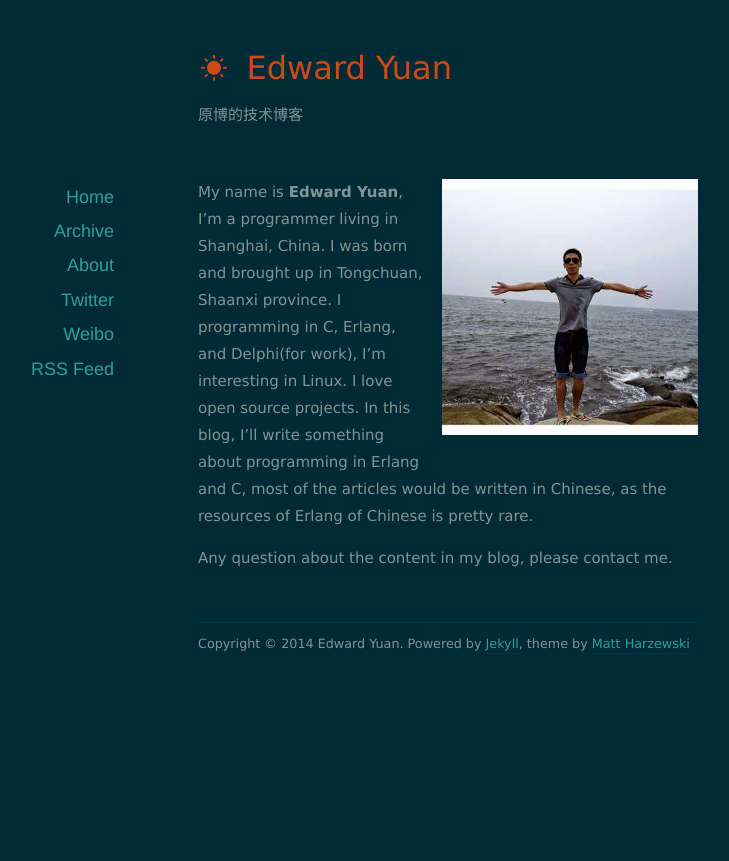
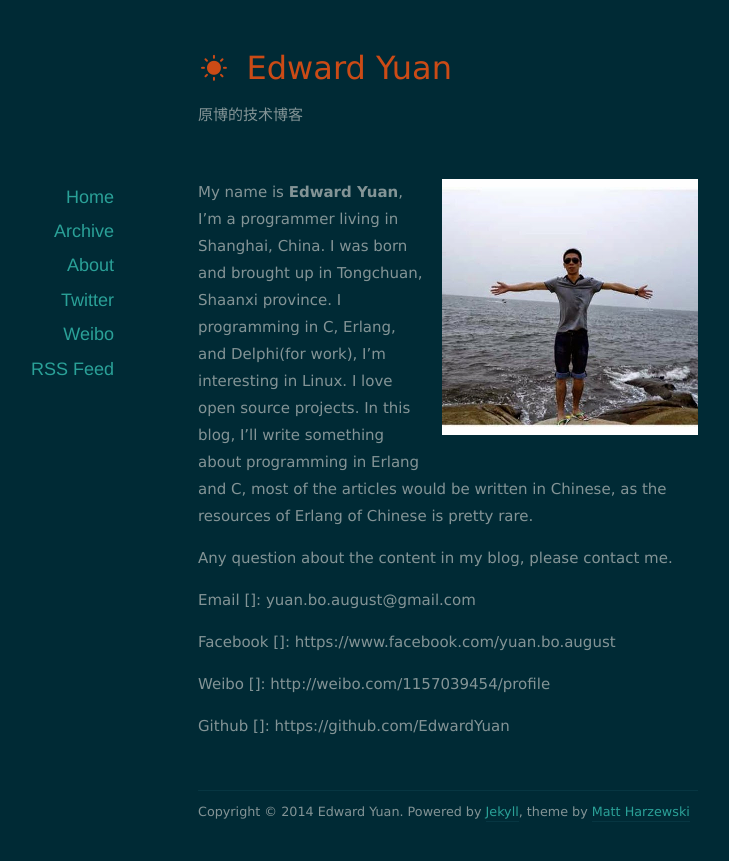
Before and after one commit to EdwardYuan/EdwardYuan.github.io, a Jekyll site: the page built from about/index.markdown, in a window 1280 px wide. Shown: the top 861 px of the page, without its empty margins (192-921 px from the left). Built offline with Jekyll 4.4.1, drawn with Linux system fonts in a browser that asks for light colours; nearby versions of some CDN libraries.

Commit message:
Update index.markdown

```diff
--- a/about/index.markdown
+++ b/about/index.markdown
@@ -9,10 +9,10 @@ My name is **Edward Yuan**, I'm a programmer living in Shanghai, China. I was bo
 
 Any question about the content in my blog, please contact me.
 
-[Email]: yuan.bo.august@gmail.com
+Email []: yuan.bo.august@gmail.com
 
-[Facebook]: https://www.facebook.com/yuan.bo.august
+Facebook []: https://www.facebook.com/yuan.bo.august
 
-[Weibo]: http://weibo.com/1157039454/profile
+Weibo []: http://weibo.com/1157039454/profile
 
-[Github]: https://github.com/EdwardYuan
+Github []: https://github.com/EdwardYuan
```
